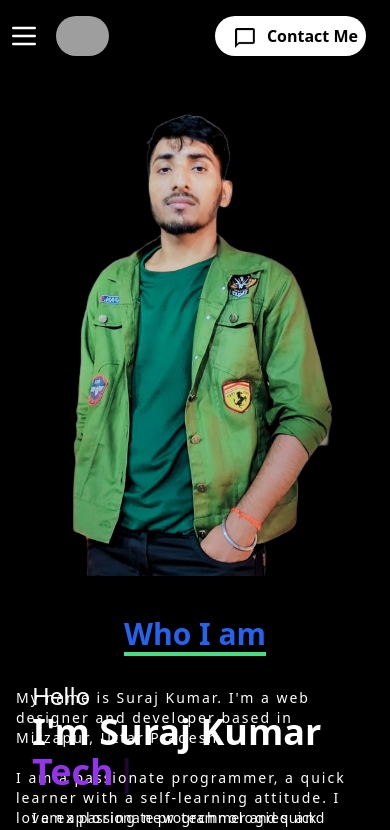
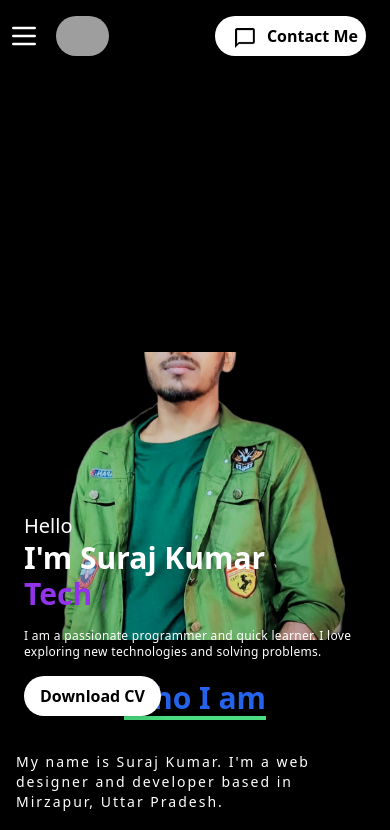
Before and after one commit to suraj2025/React-PortFolio-App, a React (Create React App) app: page / in a window 390 px wide. Shown: the top 830 px of the page. Built offline with nearby package versions, Linux system fonts and the light colour scheme; grey boxes are pictures that could not be loaded.

Commit message:
Update intro.js

```diff
--- a/src/components/Intro/intro.js
+++ b/src/components/Intro/intro.js
@@ -4,10 +4,10 @@ import bg from '../../assets/image.jpg';
 
 const Intro = () => {
     return (
-        <section id="intro" className="relative flex flex-col-reverse lg:flex-row justify-between bg-black px-8 lg:px-16 text-white">
-            <div className="mt-80  lg:mt-5  h-screen w-full p-8 flex flex-col justify-center absolute lg:relative top-0 left-0 lg:static lg:top-auto lg:left-auto z-10">
-                <span className="text-2xl font-light">Hello</span>
-                <span className="text-4xl lg:text-5xl font-bold">
+        <section id="intro" className="relative flex flex-col-reverse lg:flex-row justify-between bg-black px-4 sm:px-8 lg:px-16 text-white">
+    <div className="mt-32 sm:mt-40 lg:mt-5 min-h-screen w-full p-6 sm:p-8 flex flex-col justify-center absolute lg:relative top-0 left-0 lg:static lg:top-auto lg:left-auto z-10">
+        <span className="text-xl sm:text-2xl font-light">Hello</span>
+        <span className="text-3xl sm:text-4xl lg:text-5xl font-bold">
             I'm <span className="text-white text-shadow">Suraj Kumar</span><br />
             <span className="text-purple-600">
                 <Typewriter
@@ -20,19 +20,19 @@ const Intro = () => {
                 />
             </span>
         </span>
-                <p className="text-sm lg:text-base font-normal tracking-wide lg:w-3/5 mt-4">
+        <p className="text-xs sm:text-sm lg:text-base font-normal tracking-wide lg:w-3/5 mt-4">
             I am a passionate programmer and quick learner. I love exploring new technologies and solving problems.
         </p>
 
         <a href="./assets/suraj.pdf" download="suraj.pdf">
-                    <button className="bg-white text-black font-bold shadow-lg rounded-full py-3 px-5 mt-4 transition-all hover:bg-yellow-600">
+            <button className="bg-white text-black font-bold shadow-lg rounded-full py-2 px-4 sm:py-3 sm:px-5 mt-4 transition-all hover:bg-yellow-600">
                 Download CV
             </button>
         </a>
     </div>
 
-            <div className="relative  w-full md:w-1/2">
-                <img src={bg} alt="" className="object-cover w-full " />
+    <div className="relative w-full lg:w-1/2 mt-72 lg:mt-0">
+        <img src={bg} alt="Suraj Kumar" className="object-cover w-full h-72 sm:h-full lg:h-screen" />
     </div>
 </section>
 
```
Lines whose indentation alone changed are shown as unchanged.
